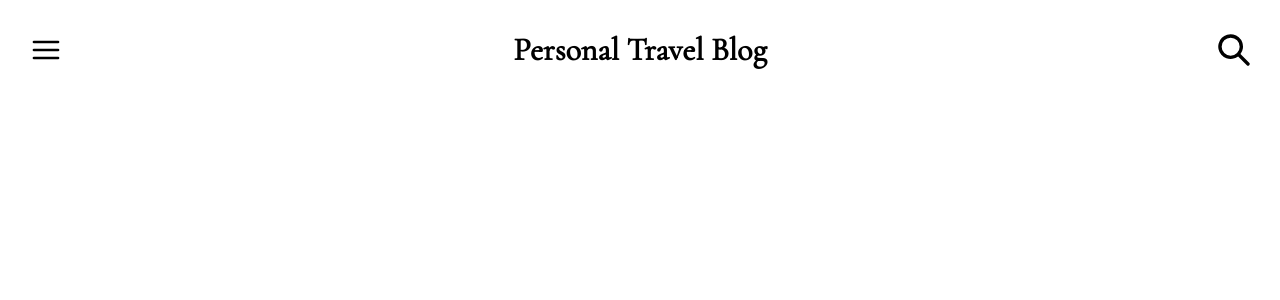
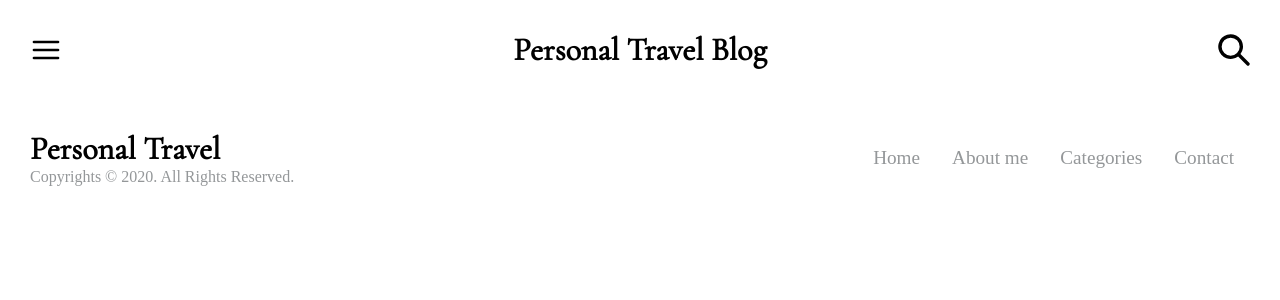
Before and after one commit to IlyaTheCreator/denispesunprivate, a React (Vite) app: page / in a window 1280 px wide. Shown: the top 300 px of the page. Built offline with nearby package versions, Linux system fonts and the light colour scheme.

Commit message:
DP-2: Компонент AppFooter

```diff
--- /dev/null
+++ b/src/components/AppFooter/AppFooter.jsx
@@ -0,0 +1,24 @@
+import styles from './AppFooter.module.scss';
+
+const AppFooter = () => {
+  return (
+    <footer>
+      <div className="container">
+        <div className={styles.footer}>
+          <div className={styles.info}>
+            <h1>Personal Travel</h1>
+            <p>Copyrights © 2020. All Rights Reserved.</p>
+          </div>
+          <div className={styles.links}>
+            <a href="#">Home</a>
+            <a href="#">About me</a>
+            <a href="#">Categories</a>
+            <a href="#">Contact</a>
+          </div>
+        </div>
+      </div>
+    </footer>
+  );
+};
+
+export default AppFooter;
--- /dev/null
+++ b/src/components/AppFooter/AppFooter.module.scss
@@ -0,0 +1,28 @@
+@import '../../assets/styles/colors';
+
+.footer {
+  display: flex;
+  justify-content: space-between;
+  align-items: center;
+}
+
+.info {
+  h1 {
+    color: $color-dark;
+    font-size: 2rem;
+  }
+
+  p {
+    color: $color-gray;
+    font-size: 1rem;
+  }
+}
+
+.links {
+  a {
+    color: $color-gray;
+    text-decoration: none;
+    margin: 0 1rem;
+    font-size: 1.2rem;
+  }
+}
--- a/src/pages/Home/Home.jsx
+++ b/src/pages/Home/Home.jsx
@@ -1,3 +1,4 @@
+import AppFooter from '../../components/AppFooter/AppFooter';
 import AppHeader from '../../components/AppHeader/AppHeader';
 
 import styles from './Home.module.scss';
@@ -6,6 +7,7 @@ const Home = () => {
   return (
     <div className={styles['home-page']}>
       <AppHeader />
+      <AppFooter />
     </div>
   );
 };
```
